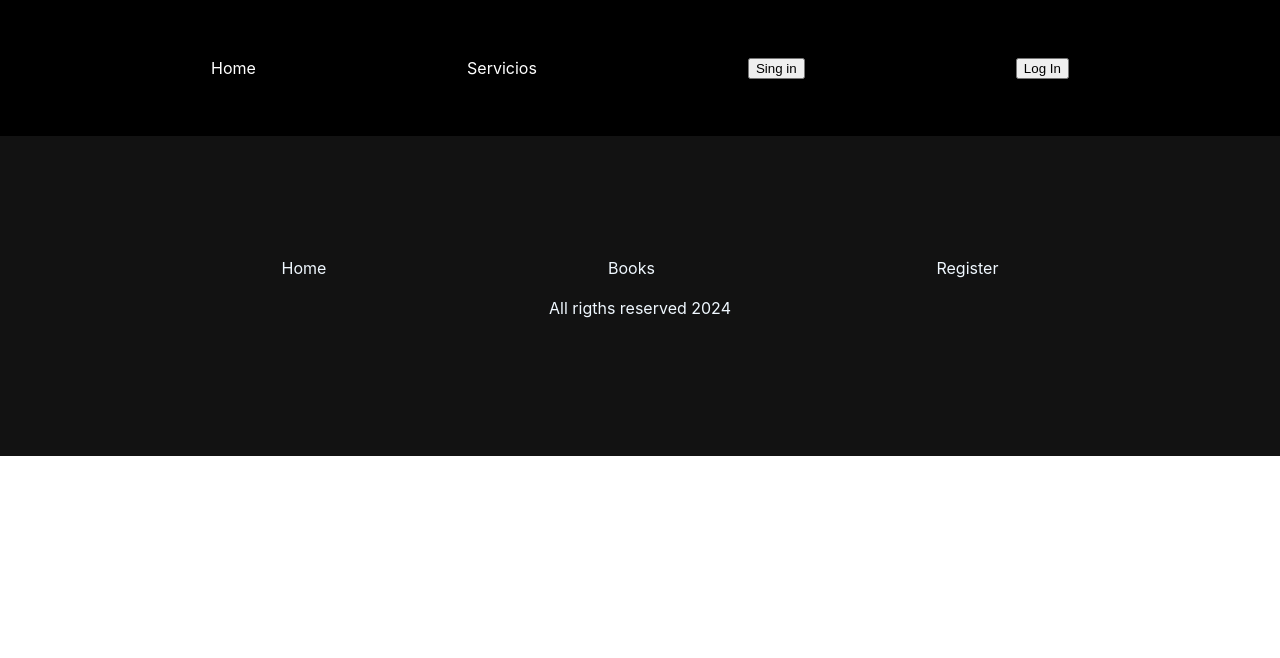
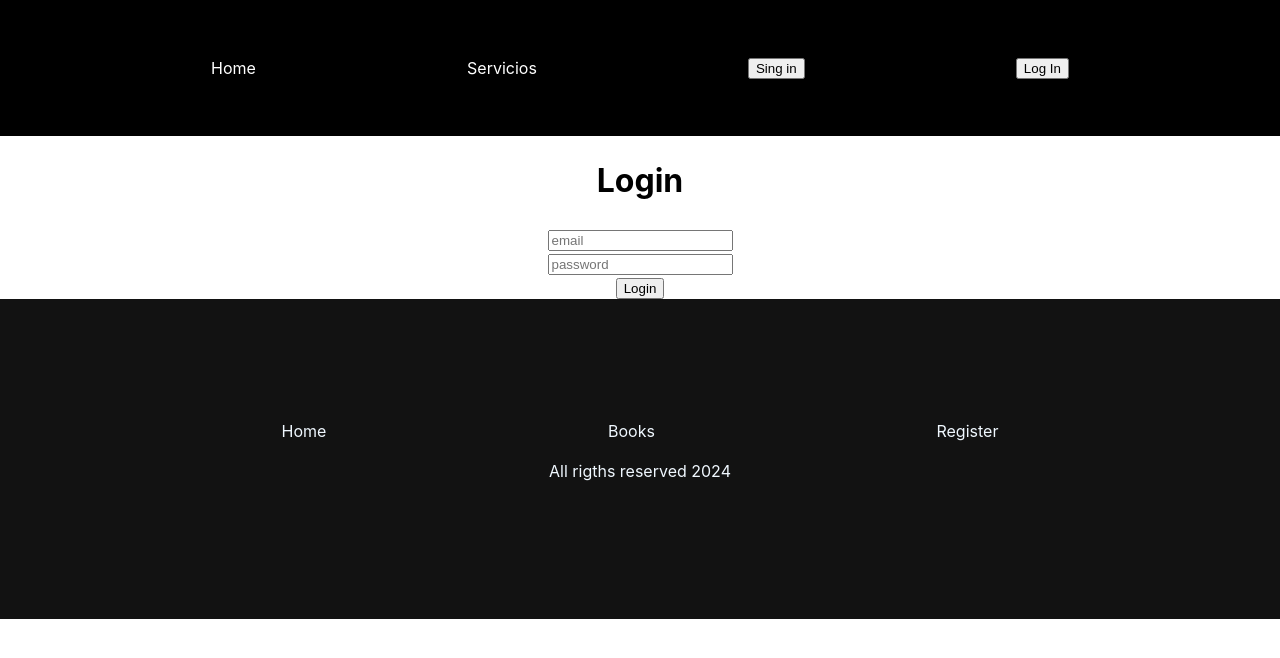
Before and after one commit to AbrahamEsc1911/FSD-FRONTEND-TATTOO-STUDIO, a React (Vite) app: page /login in a window 1280 px wide. Shown: the top 658 px of the page. Built offline with nearby package versions, Linux system fonts and the light colour scheme.

Commit message:
feat: login button working, fetch and navigation ok, and error message

```diff
--- a/package.json
+++ b/package.json
@@ -10,6 +10,7 @@
     "preview": "vite preview"
   },
   "dependencies": {
+    "jwt-decode": "^4.0.0",
     "react": "^18.3.1",
     "react-dom": "^18.3.1",
     "react-router-dom": "^6.25.1"
--- a/src/services/apiCalls.js
+++ b/src/services/apiCalls.js
@@ -1,7 +1,7 @@
 const URL = "http://localhost:3380/api"
 
 export const registerUsers = async (data) => {
-    const response = await fetch(`http://localhost:3380/api/auth/register`, {
+    const response = await fetch(`${URL}/auth/register`, {
         method: "POST",
         headers: {
             "Content-type": "application/json"
@@ -11,3 +11,15 @@ export const registerUsers = async (data) => {
 
     return await response.json()
 }
+
+export const loginUsers =async (credenials) => {
+    const response = await fetch(`${URL}/auth/login`, {
+        method: "POST",
+        headers: {
+            "Content-type": "application/json"
+        },
+        body: JSON.stringify(credenials)
+    })
+
+    return await response.json()
+}
--- a/src/views/Body/Body.jsx
+++ b/src/views/Body/Body.jsx
@@ -9,6 +9,7 @@ export const Body = () => {
     <Routes>
         <Route path='/register' element={<Register />} />
         <Route path='/login' element={<Login />} />
+        <Route path='/profile' element={<Register />} />
     </Routes>
     </>
   )
--- a/src/views/Login/Login.css
+++ b/src/views/Login/Login.css
@@ -0,0 +1,3 @@
+.hidden-content {
+    display: none;
+}
--- a/src/views/Login/Login.jsx
+++ b/src/views/Login/Login.jsx
@@ -1,11 +1,75 @@
-import React from 'react'
+import React, { useState } from 'react'
 import './Login.css'
 import { Cinput } from '../../components/Cinput/Cinput.jsx'
+import { loginUsers } from '../../services/apiCalls.js'
+import { jwtDecode } from 'jwt-decode'
+import { useNavigate } from 'react-router-dom'
 
 export const Login = () => {
-  return (
-    <>
 
-    </>
-  )
+    const [hideContent, sethideContent] = useState(false)
+    const [passwordLenght, setpasswordLenght] = useState(false)
+    const [backMessage, setBackMessage] = useState(false)
+    const [credentials, setCredentials] = useState(
+        {
+            email: "",
+            password: ""
+        }
+    )
+    const navigate = useNavigate()
+    const [errorLogin, setErrorLogin] = useState("")
+    const handleChange = (e) => {
+        setCredentials(prevState => (
+            {
+                ...prevState,
+                [e.target.name]: e.target.value
+            }
+        ))
+    }
+
+
+    const login = async () => {
+
+        if (credentials.email.length === 0 || credentials.password.length === 0) {
+            return sethideContent(true)
+        } else if (credentials.email.length > 0 && credentials.password.length > 0) {
+            sethideContent(false)
+        }
+
+        if (credentials.password.length < 8 || credentials.password.length > 12) {
+            return setpasswordLenght(true)
+        } else if (credentials.password.length > 7 || credentials.password.length < 12) {
+            setpasswordLenght(false)
+        }
+
+        const response = await loginUsers(credentials)
+
+        if (response.success) {
+            const tokenDecoded = jwtDecode(response.token)
+            const passport = {
+                token: response.token,
+                tokenData: tokenDecoded
+            }
+
+            navigate("/profile")
+
+            localStorage.setItem("passport", JSON.stringify(passport))
+
+        } else {
+            setErrorLogin(response.message)
+            setBackMessage(true)
+        }
+    }
+
+    return (
+        <>
+            <h1>Login</h1>
+            <div>< Cinput type="email" name="email" placeholder="email" emitFuntion={handleChange} /></div>
+            <div>< Cinput type="password" name="password" placeholder="password" emitFuntion={handleChange} /></div>
+            <p className={hideContent ? "" : "hidden-content"}>El correo y la contraseña son obligatorios</p>
+            <p className={passwordLenght ? "" : "hidden-content"}>la contraseña debe ser mayor a 8 y menor a 12</p>
+            <p className={backMessage ? "" : "hidden-content"}> {errorLogin} </p>
+            <div>< Cinput type="button" name="password" value="Login" onClickFuntion={login} /></div>
+        </>
+    )
 }
```
Also changed, not shown: 1 other file (tests, documents, lock files or other folders).
